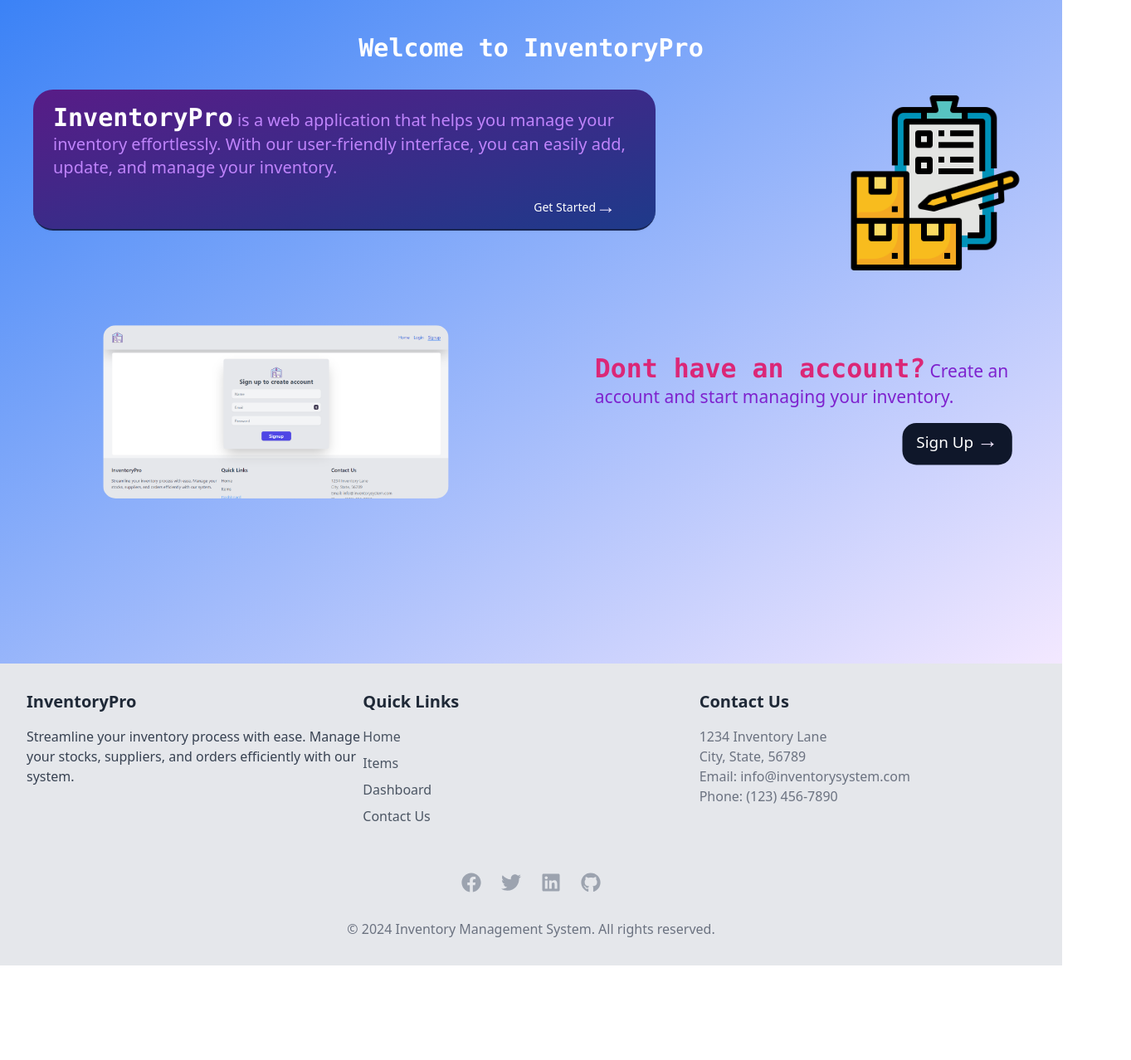
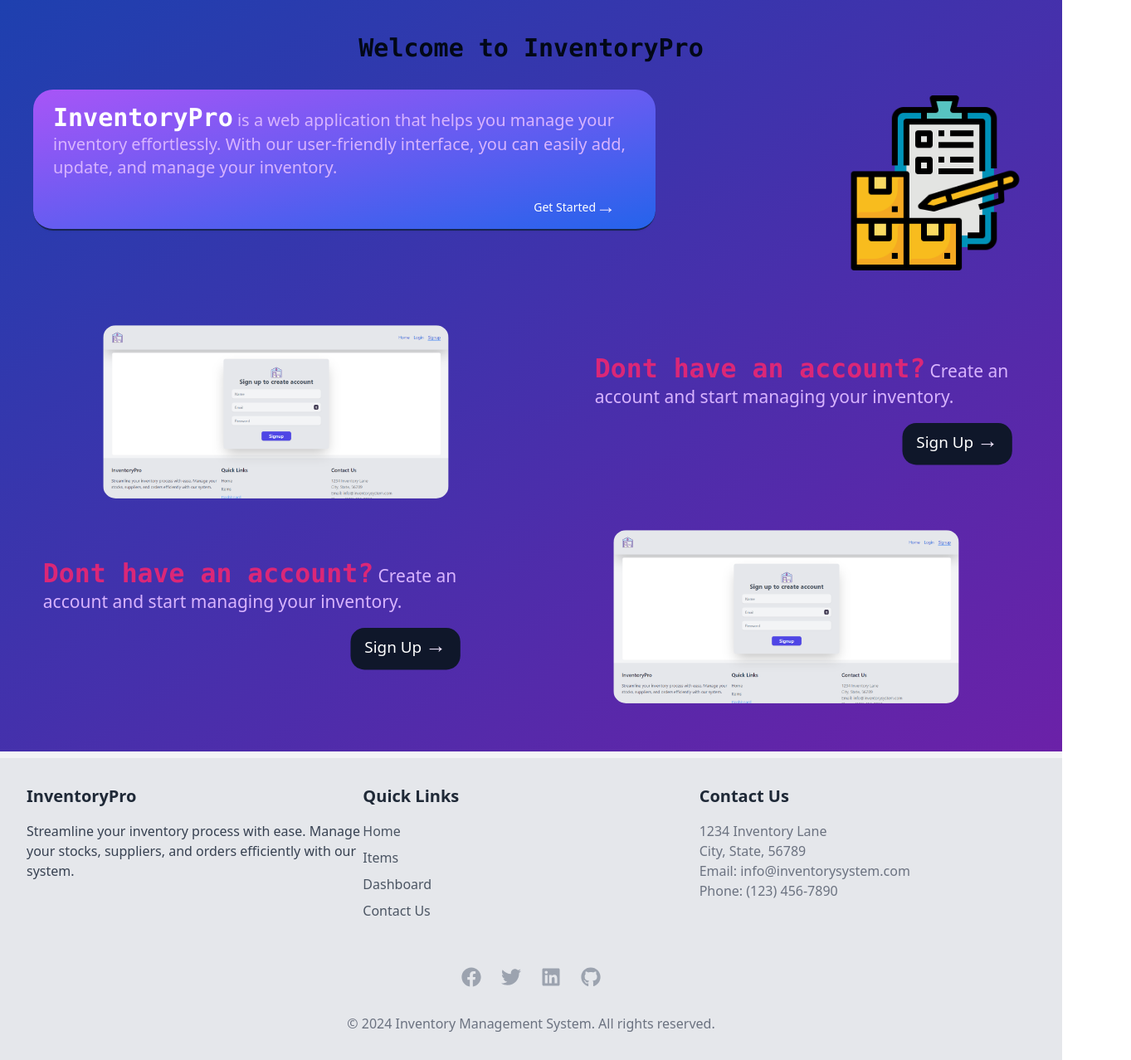
Before and after one commit to BhaskarSamanta/Inventory_Management, a React (Vite) app in the folder InventoryManagementSystem/: page / in a window 1280 px wide. Shown: the whole page at 83% size, 1363 px wide, since content can reach past the window. Before the commit the page ends 1164 px from the top, so only its background shows below. Built offline with nearby package versions, Linux system fonts and the light colour scheme; no server answers.

Commit message:
minor changes in styling

```diff
--- a/InventoryManagementSystem/src/components/Dashboard/Dashboard.jsx
+++ b/InventoryManagementSystem/src/components/Dashboard/Dashboard.jsx
@@ -47,7 +47,7 @@ function DashBoard() {
   }, []);
 
   return (
-    <div className="flex flex-col bg-gray-100 w-full rounded-lg shadow-2xl pb-4">
+    <div className="flex mb-8 flex-col bg-gray-100 w-full rounded-lg shadow-2xl pb-4">
       <h1 className="text-center text-2xl font-bold w-full leading-tight pb-4 text-slate">
         Product Stock Dashboard
       </h1>
--- a/InventoryManagementSystem/src/components/Footer/Footer.jsx
+++ b/InventoryManagementSystem/src/components/Footer/Footer.jsx
@@ -3,7 +3,7 @@ import { FaFacebook, FaLinkedin, FaGithub, FaTwitter } from 'react-icons/fa';
 
 function Footer() {
   return (
-    <footer className= "bg-gray-200 text-gray-800 py-8 mb-0 flex ">
+    <footer className= "bg-gray-200 mt-2 text-gray-800 py-8 mb-0 flex ">
       <div className="container mx-auto px-4 sm:px-6 lg:px-8">
         <div className="flex flex-wrap justify-between">
           {/* Company Info */}
--- a/InventoryManagementSystem/src/components/Footer/style.css
+++ /dev/null
@@ -1,28 +0,0 @@
-/* App.module.css */
-
-/* Ensure HTML and body take full height */
-html, body {
-    height: 100%;
-    margin: 0;
-    display: flex;
-    flex-direction: column;
-  }
-
-  /* Main container should take full height */
-  :global(#root) {
-    display: flex;
-    flex-direction: column;
-    min-height: 100vh;
-  }
-
-  /* Make the main content area grow to fill the available space */
-  main {
-    flex: 1;
-  }
-
-  /* Footer specific styles */
-  footer {
-    background-color: #2d3748; /* Replace with your footer background color */
-    color: white;
-    padding: 1rem; /* Adjust the padding as needed */
-  }
--- a/InventoryManagementSystem/src/pages/home/HomePage.jsx
+++ b/InventoryManagementSystem/src/pages/home/HomePage.jsx
@@ -3,14 +3,19 @@ import { Link } from "react-router-dom"; // Assuming you use React Router for na
 import { Button } from "../../components";
 const HomePage = () => {
   return (
-    <div className="min-h-screen flex bg-gradient-to-br from-blue-500 to-purple-100">
+    <div className="min-h-screen flex bg-gradient-to-br from-blue-800 to-purple-800">
+    {/*outer div*/}
       <div className="w-full h-hull text-center mt-10">
-        <h1 className="text-3xl font-bold font-mono text-white mb-8 justify-start">
+
+        {/*heading component*/}
+        <h1 className="text-3xl font-extrabold font-mono text-Blue-600 mb-8 justify-start">
           Welcome to InventoryPro
         </h1>
+
+        {/*first row*/}
         <div className="flex justify-between w-full">
-        <div className=" flex-wrap flex h-1/2 w-2/3 ml-10 hover:scale-105 ease-in-out transition-transform bg-gradient-to-br from-purple-900 to-blue-900 border-b-2 shadow-sm border-blue-950 rounded-3xl">
-          <p className="text-purple-400 ml-6 mr-2 mt-4 mb-4 text-left text-xl">
+        <div className=" flex-wrap flex h-1/2 w-2/3 ml-10 hover:scale-105 ease-in-out transition-transform bg-gradient-to-br from-purple-500 to-blue-600 border-b-2 shadow-sm border-blue-950 rounded-3xl">
+          <p className="text-purple-300 ml-6 mr-2 mt-4 mb-4 text-left text-xl">
             <strong className="font-mono text-white text-3xl ">InventoryPro</strong> is a web application that helps you
             manage your inventory effortlessly. With our user-friendly interface, you can easily add, update, and manage your inventory.
           </p>
@@ -24,12 +29,14 @@ const HomePage = () => {
           <img src="../../../public/assets/inventory.png" alt="Logo" className="w-1/2" />
         </div>
         </div>
+
+        {/*second row*/}
         <div className="flex justify-between w-full mt-10 mb-20">
         <div className="flex hover:scale-150 ease-in-out justify-center scale-125 transition-transform transitionduration-300">
           <img width="500" height="500" src="../../../public/assets/signupSS.png" alt="Logo" className="w-1/2 rounded-xl"/>
         </div>
         <div className=" flex-wrap flex h-2/3 ml-10 scale-105 hover:scale-110 ease-in-out transition-transform bg-transparent rounded-3xl mr-10">
-          <p className="text-purple-700 ml-6 mr-2 mt-4 mb-4 text-left text-xl">
+          <p className="text-purple-300 ml-6 mr-2 mt-4 mb-4 text-left text-xl">
             <strong className="font-mono text-pink-600 text-3xl ">Dont have an account?</strong> Create an account and start managing your inventory.
           </p>
           <div className="w-full flex justify-end mr-8">
@@ -39,6 +46,25 @@ const HomePage = () => {
           </div>
         </div>
         </div>
+
+        {/*third row*/}
+        <div className="flex justify-between w-full mt-10 mb-20">
+        <div className=" flex-wrap flex h-2/3 ml-10 scale-105 hover:scale-110 ease-in-out transition-transform bg-transparent rounded-3xl mr-10">
+          <p className="text-purple-300 ml-6 mr-2 mt-4 mb-4 text-left text-xl">
+            <strong className="font-mono text-pink-600 text-3xl ">Dont have an account?</strong> Create an account and start managing your inventory.
+          </p>
+          <div className="w-full flex justify-end mr-8">
+            <Link to="/signup">
+              <Button className=" rounded-2xl shadow-none mb-2 text-white hover:bg-blue-700 hover:scale-105 hover:text-purple-300 text-lg pb-3 h-12">Sign Up<p className="text-purple-100 text-2xl pb-1 ml-1">→</p></Button>
+            </Link>
+          </div>
+        </div>
+        <div className="flex hover:scale-150 ease-in-out justify-center scale-125 transition-transform transitionduration-300">
+          <img width="500" height="500" src="../../../public/assets/signupSS.png" alt="Logo" className="w-1/2 rounded-xl"/>
+        </div>
+        </div>
+
+
       </div>
     </div>
   );
```
